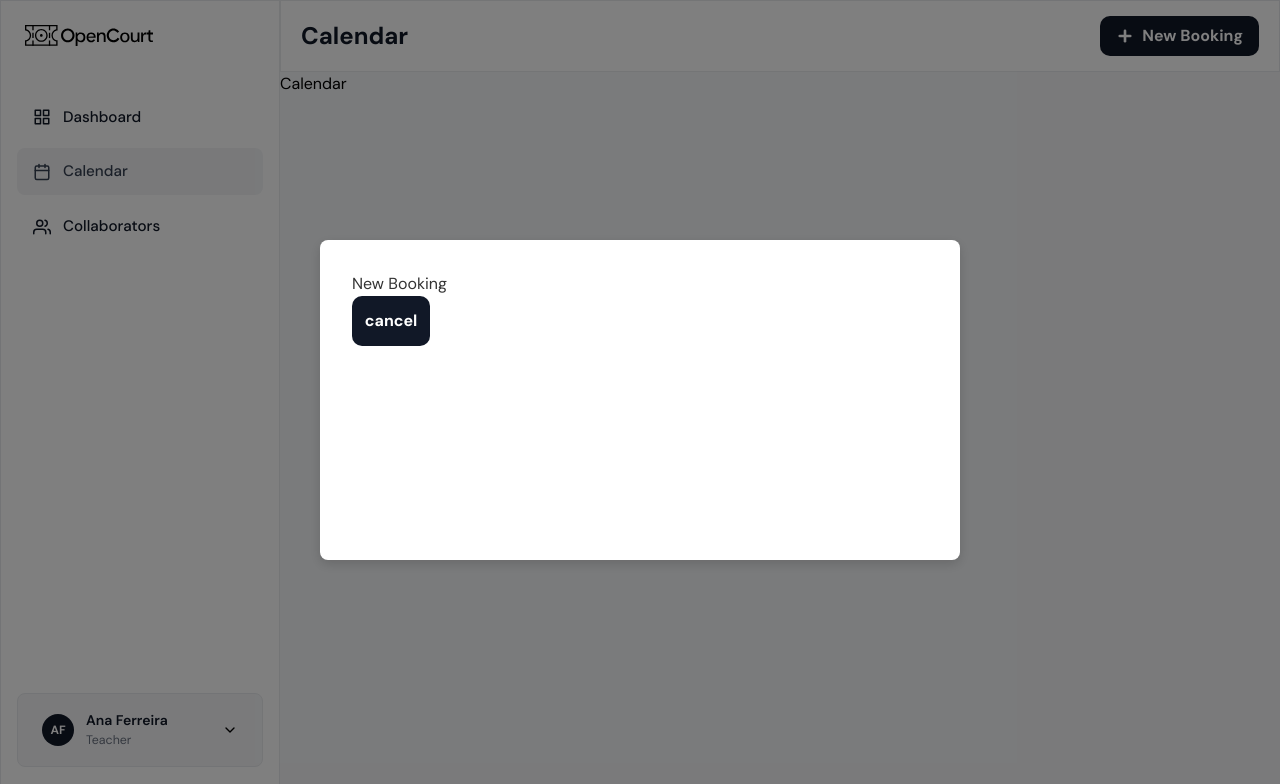
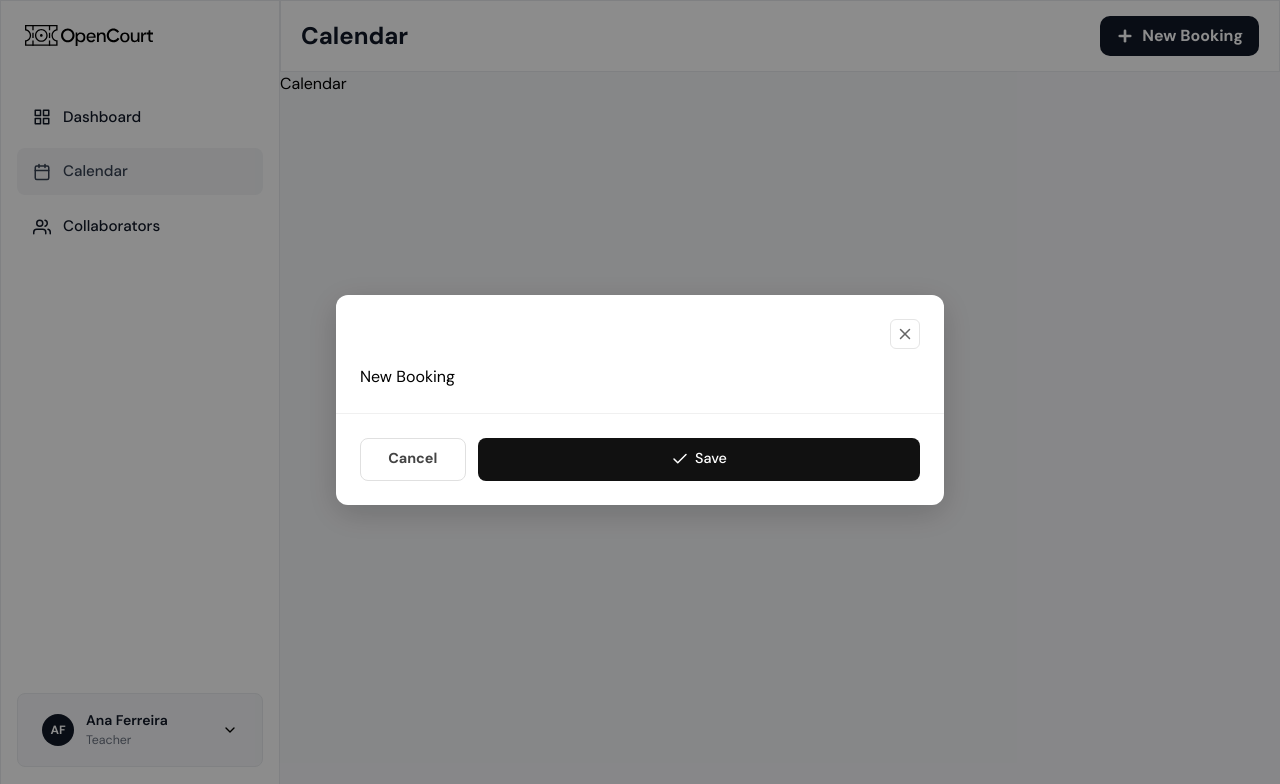
Before and after one commit to OpenCourtApp/OpenCourtApp-Web, a Next.js app: page /calendar in a window 1280 px wide. Both pictures are taken after a click on the button "New Booking". Shown: the top 784 px of the page. Built offline with nearby package versions, Linux system fonts and the light colour scheme.

Commit message:
feat - Implementação de recursos adicionais ao Modal

```diff
--- a/src/components/Modal/Modal.js
+++ b/src/components/Modal/Modal.js
@@ -1,14 +1,36 @@
+// components/Modal/Modal.jsx
 import styles from './modal.module.css'
-import { Button } from '../Button/Button';
+import { X, Check } from 'react-feather'
+import { Button } from '../Button/Button'
 
-export function Modal({ isOpen, onClose, children }) {
+export function Modal({ isOpen, onClose, title, subtitle, children, onConfirm, confirmLabel = 'Save' }) {
     if (!isOpen) return null;
 
     return (
         <div className={styles.overlay} onClick={onClose}>
             <div className={styles.modalContent} onClick={(e) => e.stopPropagation()}>
-                {children}
-                <Button onClick={onClose}>cancel</Button>
+                <div className={styles.header}>
+                    <div>
+                        <h2 className={styles.title}>{title}</h2>
+                        {subtitle && <p className={styles.subtitle}>{subtitle}</p>}
+                    </div>
+                    <Button className={styles.closeBtn} onClick={onClose} >
+                        <X size={18} />
+                    </Button>
+                </div>
+
+                <div className={styles.body}>
+                    {children}
+                </div>
+
+                <div className={styles.footer}>
+                    <Button className={styles.cancelBtn} onClick={onClose}>
+                        Cancel
+                    </Button>
+                    <Button className={styles.confirmBtn} onClick={onConfirm}>
+                        <Check size={18} />{confirmLabel}
+                    </Button>
+                </div>
             </div>
         </div>
     )
--- a/src/components/Modal/modal.module.css
+++ b/src/components/Modal/modal.module.css
@@ -1,11 +1,8 @@
 /* Fundo escuro que cobre a tela toda */
 .overlay {
     position: fixed;
-    top: 0;
-    left: 0;
-    width: 100vw;
-    height: 100vh;
-    background-color: rgba(0, 0, 0, 0.5);
+    inset: 0;
+    background-color: rgba(0, 0, 0, 0.45);
     display: flex;
     justify-content: center;
     align-items: center;
@@ -14,14 +11,93 @@
 
 /* Caixa do modal centralizada */
 .modalContent {
+    background-color: #fff;
+    border-radius: 12px;
+    width: 90%;
+    max-width: 38rem;
+    box-shadow: 0 8px 32px rgba(0, 0, 0, 0.18);
+    display: flex;
+    flex-direction: column;
+    gap: 0;
+    overflow: hidden;
+}
+
+/* Header */
+.header {
+    display: flex;
+    justify-content: space-between;
+    align-items: flex-start;
+    padding: 1.5rem 1.5rem 1rem;
+}
+
+.title {
+    font-size: 1.15rem;
+    font-weight: 600;
+    color: #111;
+    margin: 0;
+}
+
+.subtitle {
+    font-size: 0.85rem;
+    color: #888;
+    margin: 0.2rem 0 0;
+}
+
+.closeBtn {
+    background: none;
+    border: 1px solid #e5e5e5;
+    border-radius: 6px;
+    padding: 0.3rem;
+    cursor: pointer;
+    color: #666;
+    display: flex;
+    align-items: center;
+    transition: background 0.15s;
+}
+.closeBtn:hover { background: #f5f5f5; }
+
+.body {
+    padding: 0 1.5rem;
+    display: flex;
+    flex-direction: column;
+    gap: 1rem;
+}
+
+.footer {
+    display: flex;
+    justify-content: flex-end;
+    gap: 0.75rem;
+    padding: 1.5rem;
+    border-top: 1px solid #f0f0f0;
+    margin-top: 1.5rem;
+}
+
+.cancelBtn {
+    padding: 0.6rem 1.7rem;
+    border: 1px solid #e0e0e0;
+    border-radius: 8px;
+    background: #fff;
+    color: #444;
+    font-size: 0.9rem;
+    cursor: pointer;
+    transition: background 0.15s;
+}
+.cancelBtn:hover { background: #f5f5f5; }
+
+.confirmBtn {
     flex: 1;
-    justify-content: space-between;
-    background-color: white;
-    color: #333;
-    padding: 2rem;
+    display: inline-flex;
+    justify-content: center;
+    align-items: center;
+    gap: 0.4rem;
+    padding: 0.6rem 1.4rem;
+    border: none;
     border-radius: 8px;
-    width: 90%;
-    max-width: 40rem;
-    min-height: 20rem;
-    box-shadow: 0 4px 12px rgba(0, 0, 0, 0.15);
+    background: #111;
+    color: #fff;
+    font-size: 0.9rem;
+    font-weight: 500;
+    cursor: pointer;
+    transition: background 0.15s;
 }
+.confirmBtn:hover { background: #333; }
```
